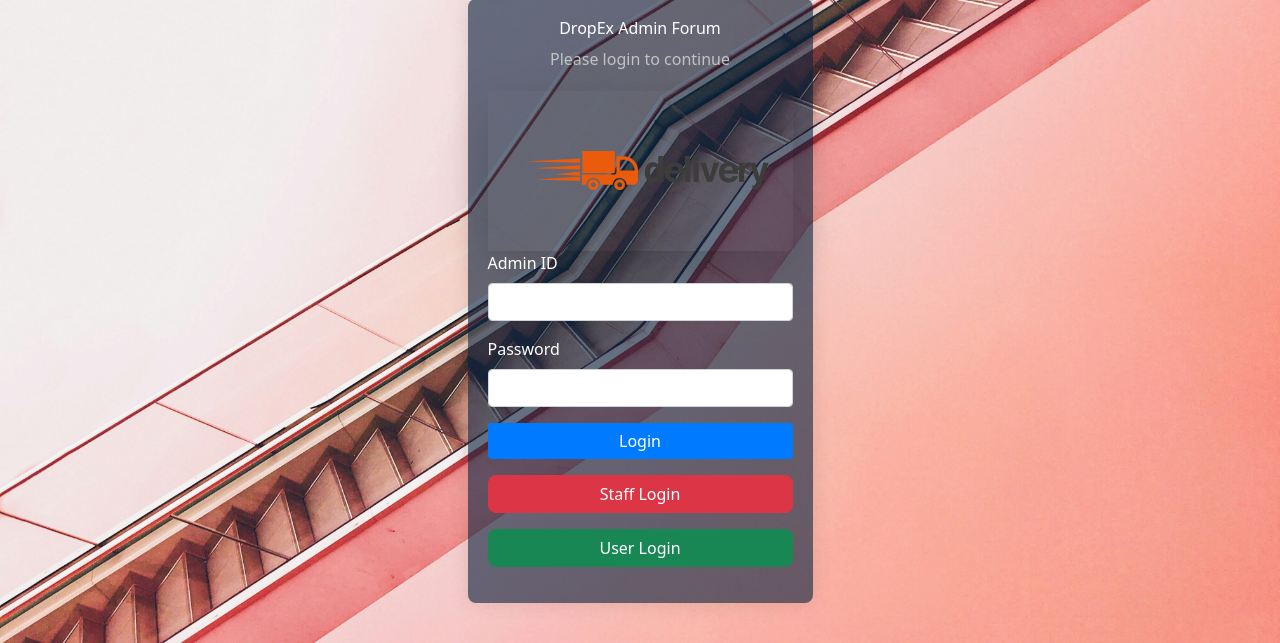
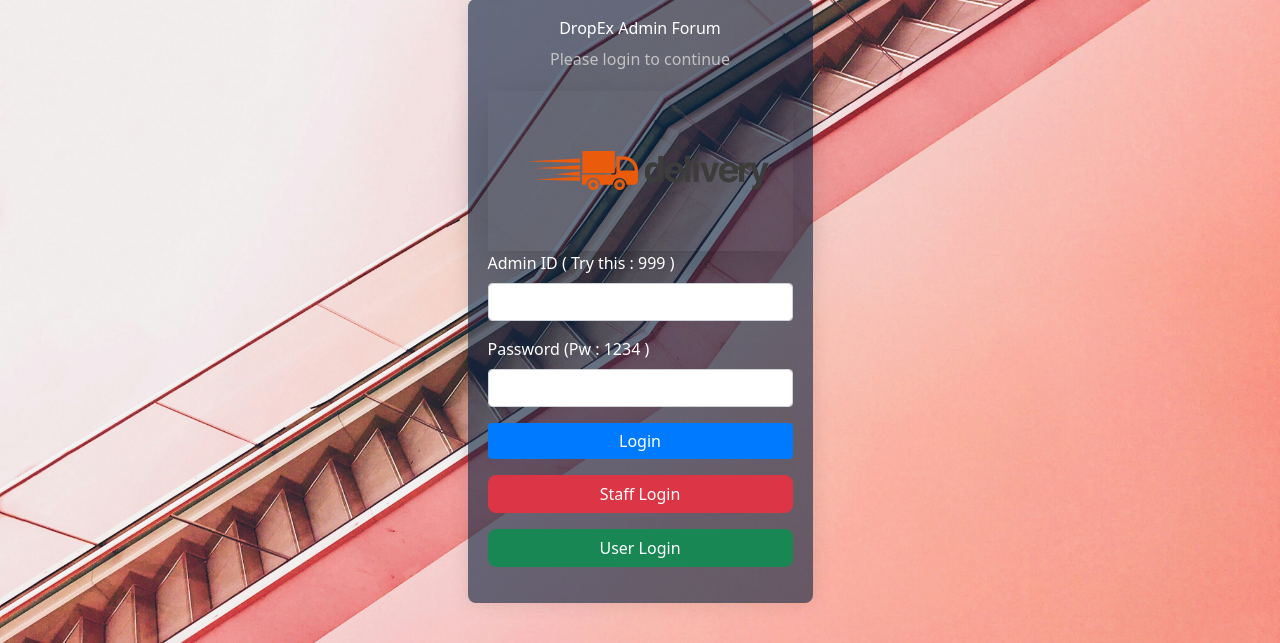
Before and after one commit to misbah7172/DropEx, a PHP site: page /admin_login.php in a window 1280 px wide. Shown: the part 99-742 px from the top of the page. Run offline with PHP 8.4, Linux system fonts and the light colour scheme; data that the repository does not hold is empty.

Commit message:
Update admin_login.php

```diff
--- a/DropEx/admin_login.php
+++ b/DropEx/admin_login.php
@@ -92,11 +92,11 @@ background: #0056b3;
     </nav>
  <form method="POST" action="">
  <div class="mb-3">
- <label for="admin_id" class="form-label"style="color: white;">Admin ID</label>
+ <label for="admin_id" class="form-label"style="color: white;">Admin ID ( Try this : 999 )</label>
  <input type="text" class="form-control" id="admin_id" name="admin_id" required>
  </div>
  <div class="mb-3">
- <label for="password" class="form-label"style="color: white;">Password</label>
+ <label for="password" class="form-label"style="color: white;">Password (Pw : 1234 )</label>
  <input type="password" class="form-control" id="password" name="password" required>
  </div>
  <div class="mb-3">
```
